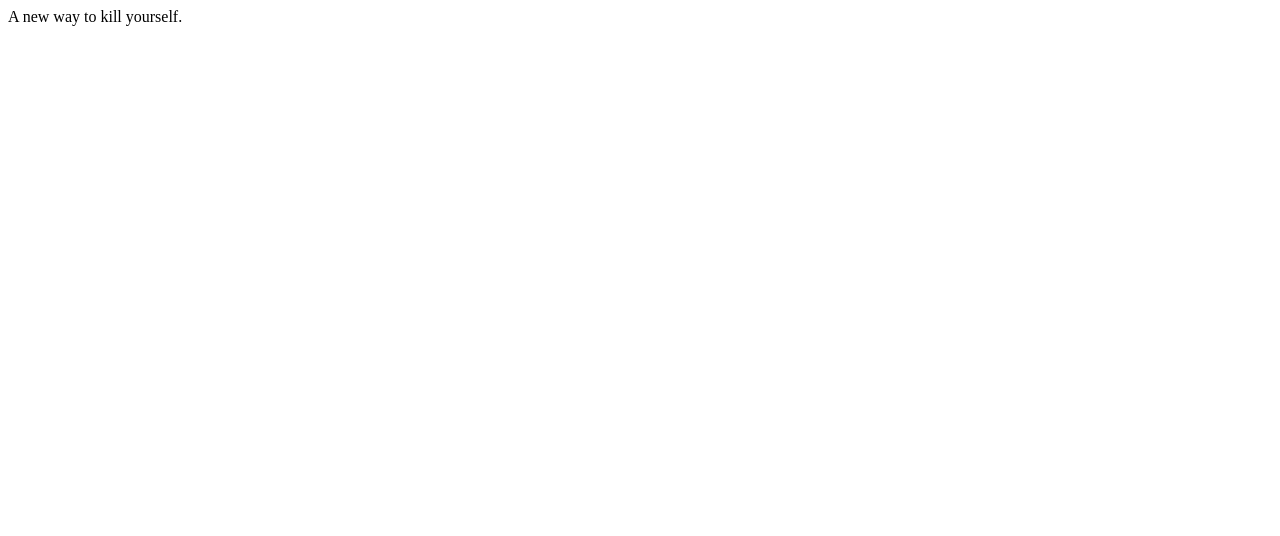
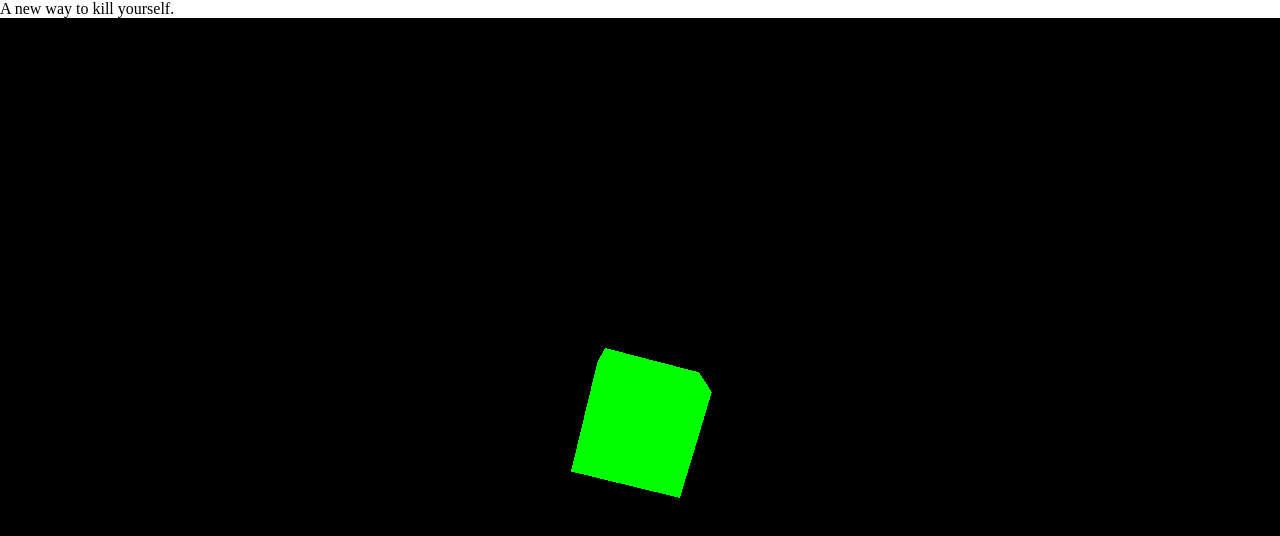
Before and after one commit to bjwbell/Hedracide, a plain HTML site: page index.html in a window 1280 px wide. Drawn offline with nearby package versions, Linux system fonts and the light colour scheme.

Commit message:
Add spinning cube using three.js

```diff
--- a/index.html
+++ b/index.html
@@ -4,8 +4,41 @@
     <title>
       Hedracide
     </title>
+    <style>
+      body { margin: 0; }
+      canvas { width: 100%; height: 100% }
+    </style>
+
   </head>
   <body>
     A new way to kill yourself.
+    <script src="https://cdnjs.cloudflare.com/ajax/libs/three.js/r71/three.js"></script>
+    <script>
+      var scene = new THREE.Scene();
+      var camera = new THREE.PerspectiveCamera( 75, window.innerWidth/window.innerHeight, 0.1, 1000 );
+
+      var renderer = new THREE.WebGLRenderer();
+      renderer.setSize( window.innerWidth, window.innerHeight );
+      document.body.appendChild( renderer.domElement );
+
+      var geometry = new THREE.BoxGeometry( 1, 1, 1 );
+      var material = new THREE.MeshBasicMaterial( { color: 0x00ff00 } );
+      var cube = new THREE.Mesh( geometry, material );
+      scene.add( cube );
+
+      camera.position.z = 5;
+
+      var render = function () {
+      requestAnimationFrame( render );
+
+      cube.rotation.x += 0.1;
+      cube.rotation.y += 0.1;
+
+      renderer.render(scene, camera);
+      };
+
+      render();
+    </script>
+
   </body>
 </html>
```
